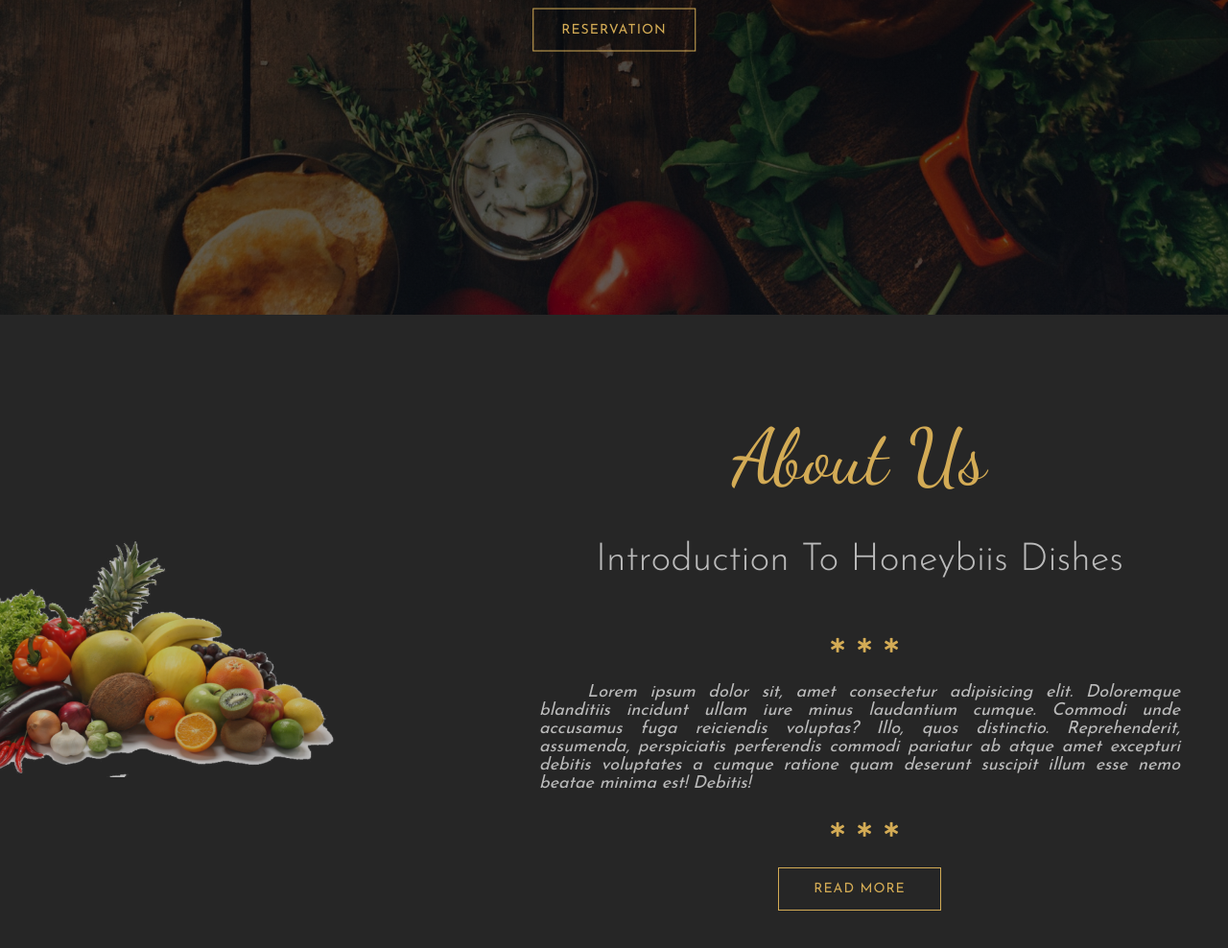
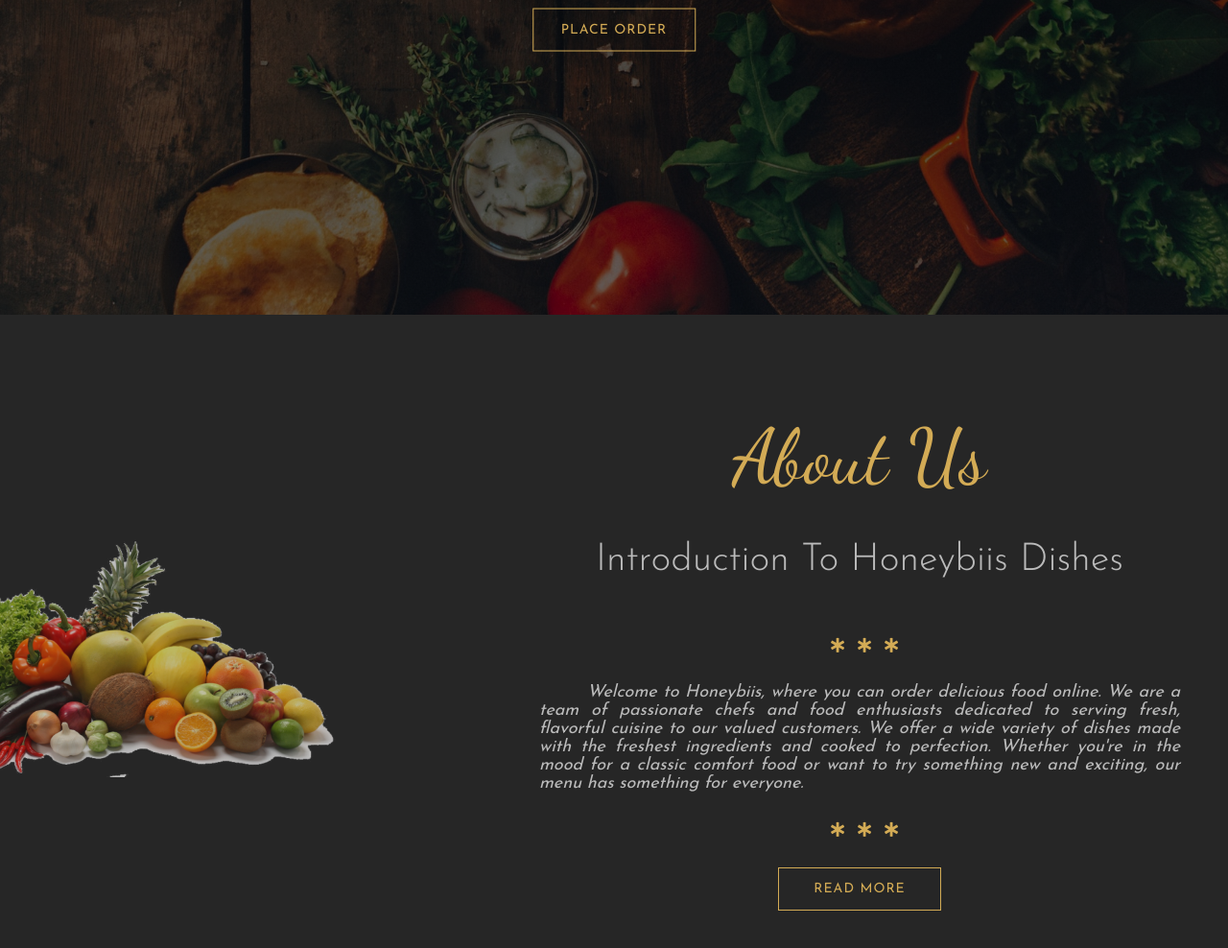
Before and after one commit to GIT-Gizmo/honeybiis, a plain HTML site: page index.html in a window 1280 px wide. Shown: the part 472-1460 px from the top of the page at 96% size. Drawn offline with nearby package versions, Linux system fonts and the light colour scheme.

Commit message:
Add files via upload

```diff
--- a/index.html
+++ b/index.html
@@ -64,7 +64,7 @@
         <section class="header-banner">
             <h1 class="main-heading">Welcome</h1>
             <h3 class="sub-heading">Where Sweetness Meets Savouriness</h3>
-            <button type="button" class="main-btn">Reservation</button>
+            <button type="button" class="main-btn">Place Order</button>
         </section>
     </header>
     <!--End of Header-->
@@ -83,7 +83,9 @@
                 <i class="fas fa-star-of-life star"></i>
                 <i class="fas fa-star-of-life star"></i>
             </section>
-            <p class="description">Lorem ipsum dolor sit, amet consectetur adipisicing elit. Doloremque blanditiis incidunt ullam iure minus laudantium cumque. Commodi unde accusamus fuga reiciendis voluptas? Illo, quos distinctio. Reprehenderit, assumenda, perspiciatis perferendis commodi pariatur ab atque amet excepturi debitis voluptates a cumque ratione quam deserunt suscipit illum esse nemo beatae minima est! Debitis!</p>
+            <p class="description">Welcome to Honeybiis, where you can order delicious food online. We are a team of passionate chefs and food enthusiasts dedicated to serving fresh, flavorful cuisine to our valued customers.
+
+                We offer a wide variety of dishes made with the freshest ingredients and cooked to perfection. Whether you're in the mood for a classic comfort food or want to try something new and exciting, our menu has something for everyone.</p>
             <section class="stars">
                 <i class="fas fa-star-of-life star"></i>
                 <i class="fas fa-star-of-life star"></i>
```
